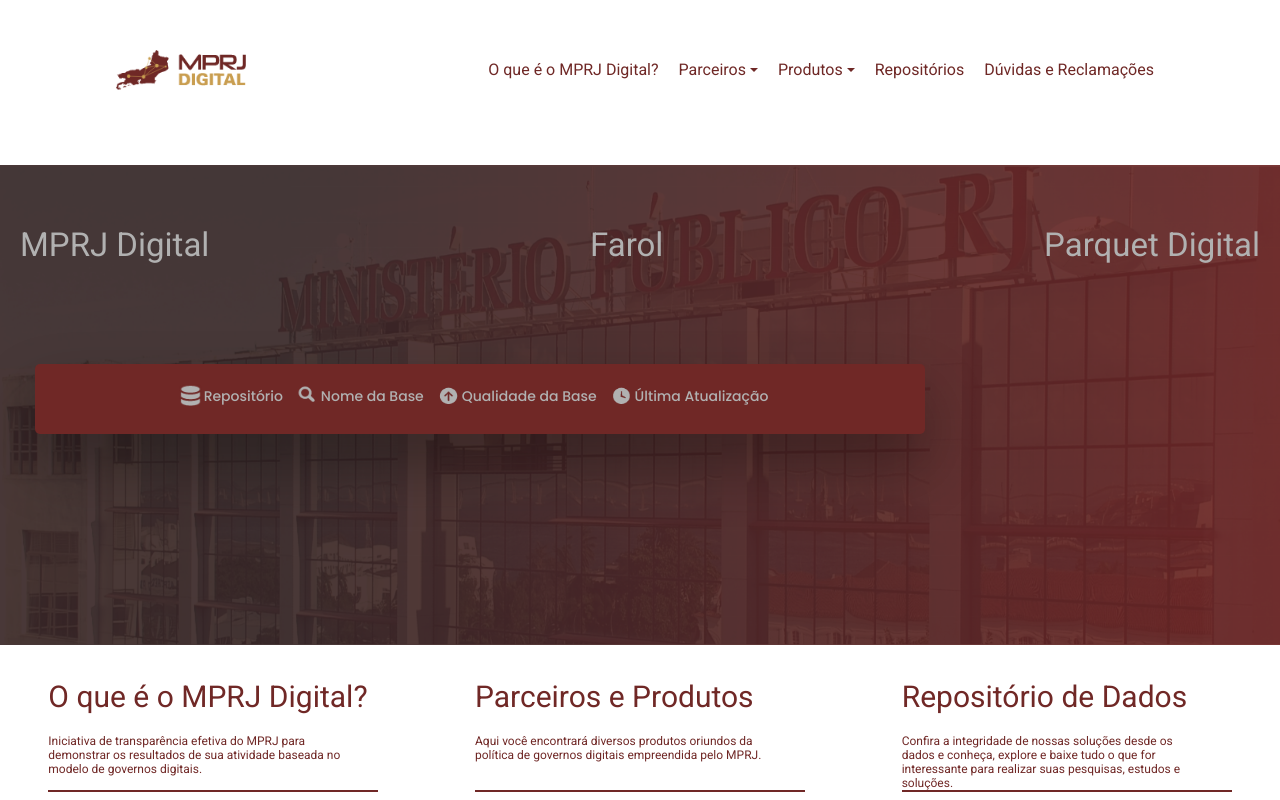
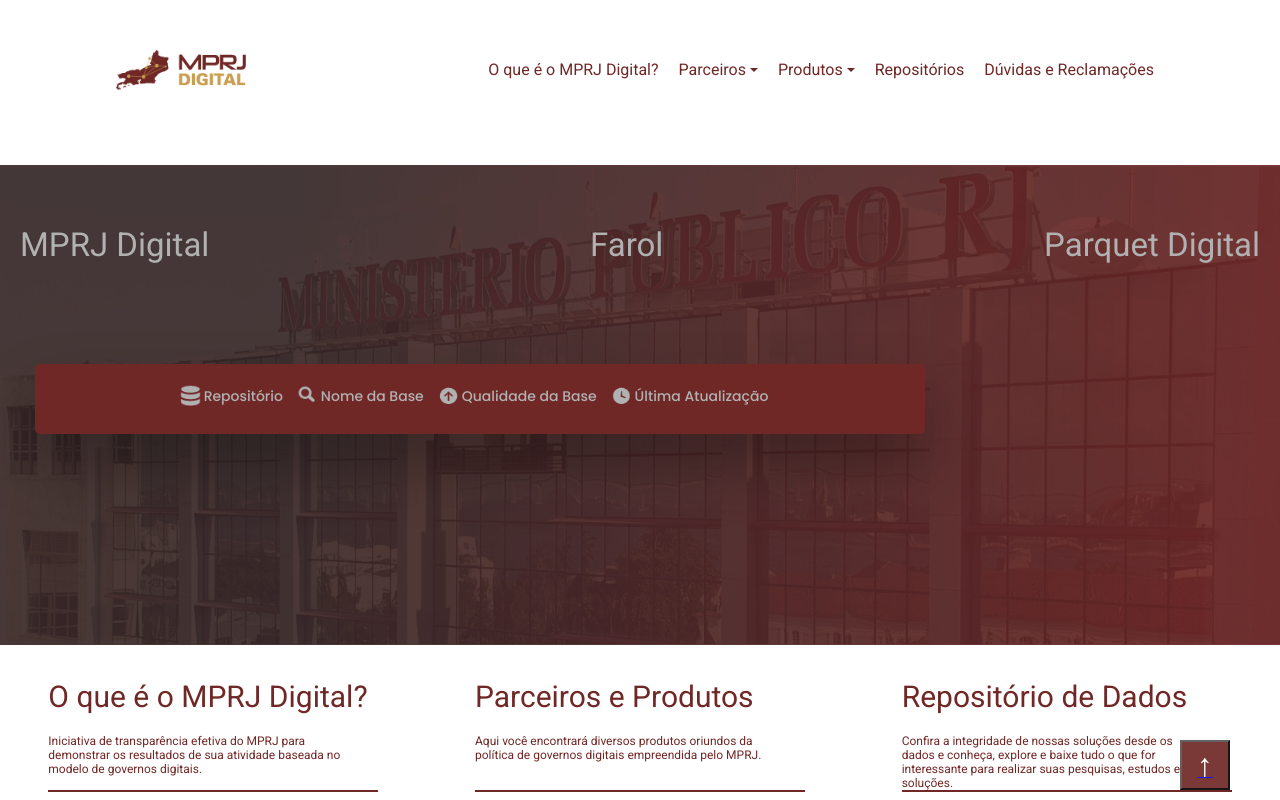
Before and after one commit to MinisterioPublicoRJ/mprj-digital, a React (Create React App) app: page / in a window 1280 px wide. Shown: the top 800 px of the page. Built offline with nearby package versions, Linux system fonts and the light colour scheme.

Commit message:
Colocando botão back to top flutuando

```diff
--- a/src/components/footer/Footer.css
+++ b/src/components/footer/Footer.css
@@ -74,20 +74,27 @@
   height: 50px;
 }
 .button-back-to-top {
+  display: flex;
+  justify-content: center;
+  align-items: center;
+  position: fixed;
+  bottom: 10px;
+  right: 50px;
   width: 50px;
   height: 50px;
-  background: #6F2826;
-  border-radius: 5px;
-  margin-top: 40px;
-  cursor: pointer;
-  border: #6F2826;
+  background-color: #6F2826 ;
+  text-decoration: none;
 }
-.button-back-to-top a {
-  font-size: var(--smallFont);
-  color: #ffffff;
-  text-decoration: none;
-  text-align: center;
+.button-back-to-top ::after {
+  content: "↑";
+  font-size: 32px;
+  font-weight: bold;
+  color: #ffff;
 }
+.button-back-to-top:hover::after {
+  margin-top:-8px;
+}
+
 @media (max-width: 380px){
   .icon-ouvidoria{
     height: 40px;
--- a/src/components/footer/Footer.jsx
+++ b/src/components/footer/Footer.jsx
@@ -79,6 +79,8 @@ export default function Footer() {
           >
             <img className="icon-ouvidoria" src={logoOuvidoria} alt="Logo Ouvidoria MPRJ" />
           </a>
+        </div>
+      </div>
       <button type="button" className="button-back-to-top">
         <NavLink
           to="/"
@@ -91,11 +93,8 @@ export default function Footer() {
               duration: 400,
             })}
         >
-              Voltar ao topo
         </NavLink>
       </button>
     </div>
-      </div>
-    </div>
   );
 }
```
Lines whose indentation alone changed are shown as unchanged.
